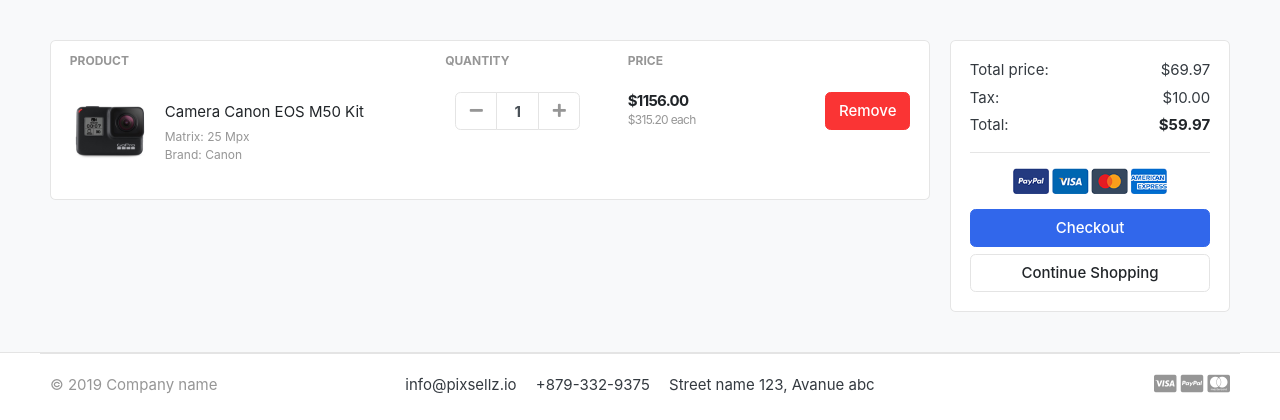
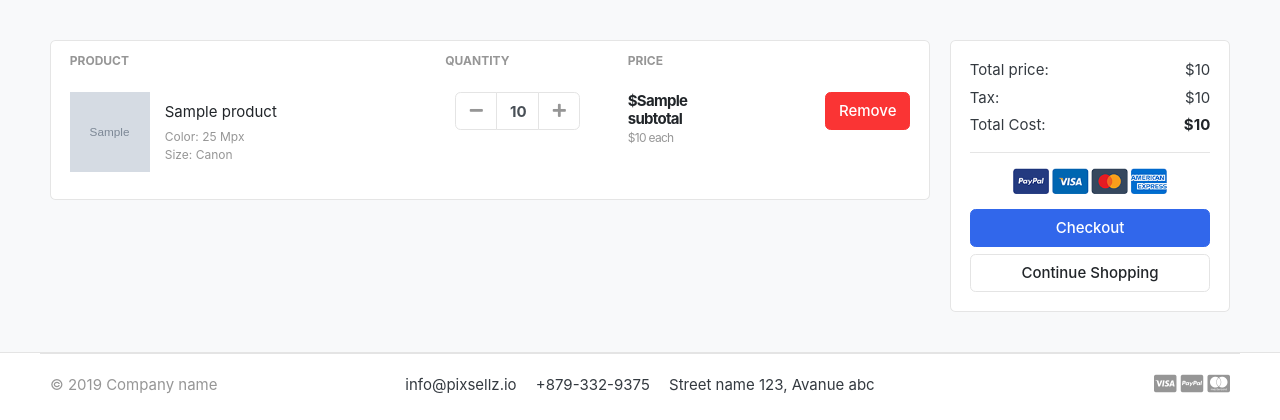
Before and after one commit to asseelo2000/GreatCart-django, a Django app: template templates/store/cart.htm in a window 1280 px wide. Shown: the part 118-538 px from the top of the page. Run offline with Django 3.2, Linux system fonts and the light colour scheme; the template is opened without the code that fills it: most values are stand-ins (such as "Sample title", 1, 10 or a date in 2020); grey boxes marked "Sample" are stand-in pictures; some libraries are stand-ins or nearby versions; some web fonts are replaced.

Commit message:
setup cart functionalities including add item to cart, calc total, calc subtotal, calc tax, calc grandtotal, quantity, and increasing item quantity with price from the interface.

```diff
--- a/cart/models.py
+++ b/cart/models.py
@@ -16,5 +16,9 @@
     quantity = models.IntegerField()
     is_active = models.BooleanField(default=1)
 
+    def subtotal(self):
+        """Calculate the subtotal for the cart item."""
+        return self.product.price * self.quantity
+
     def __str__(self):
         return self.product
--- a/cart/urls.py
+++ b/cart/urls.py
@@ -3,4 +3,5 @@
 
 urlpatterns = [
     path('',views.cart, name= 'cart'),
+    path('add/<int:product_id>/', views.add_to_cart, name='add_to_cart'),  # Add item to cart
 ]
--- a/templates/store/cart.htm
+++ b/templates/store/cart.htm
@@ -23,13 +23,15 @@
     </tr>
     </thead>
     <tbody>
+
+    {% for item in cart_items %}
     <tr>
         <td>
             <figure class="itemside align-items-center">
-                <div class="aside"><img src="{% static './images/items/11.jpg' %}" class="img-sm"></div>
+                <div class="aside"><img src="{{ item.product.image.url }}" class="img-sm"></div>
                 <figcaption class="info">
-                    <a href="#" class="title text-dark">Camera Canon EOS M50 Kit</a>
-                    <p class="text-muted small">Matrix: 25 Mpx <br> Brand: Canon</p>
+                    <a href="#" class="title text-dark">{{ item.product.product_name }}</a>
+                    <p class="text-muted small">Color: 25 Mpx <br> Size: Canon</p>
                 </figcaption>
             </figure>
         </td>
@@ -38,25 +40,26 @@
                         <div class="col">
                             <div class="input-group input-spinner">
                                 <div class="input-group-prepend">
-                                <button class="btn btn-light" type="button" id="button-plus"> <i class="fa fa-minus"></i> </button>
+                                <a href="{% url 'add_to_cart' item.product.id %}" class="btn btn-light" type="button" id="button-plus"> <i class="fa fa-minus"></i> </a>
                                 </div>
-                                <input type="text" class="form-control"  value="1">
+                                <input type="text" class="form-control"  value="{{ item.quantity}}">
                                 <div class="input-group-append">
-                                <button class="btn btn-light" type="button" id="button-minus"> <i class="fa fa-plus"></i> </button>
+                                <a href="{% url 'add_to_cart' item.product.id %}" class="btn btn-light" type="button" id="button-minus"> <i class="fa fa-plus"></i> </a>
                                 </div>
                             </div> <!-- input-group.// -->
                         </div> <!-- col.// -->
         </td>
         <td>
             <div class="price-wrap">
-                <var class="price">$1156.00</var>
-                <small class="text-muted"> $315.20 each </small>
+                <var class="price">${{ item.subtotal}}</var>
+                <small class="text-muted"> ${{ item.product.price }} each </small>
             </div> <!-- price-wrap .// -->
         </td>
         <td class="text-right">
         <a href="" class="btn btn-danger"> Remove</a>
         </td>
     </tr>
+    {% endfor %}
     </tbody>
     </table>
     </div> <!-- card.// -->
@@ -68,15 +71,15 @@
             <div class="card-body">
                 <dl class="dlist-align">
                   <dt>Total price:</dt>
-                  <dd class="text-right">$69.97</dd>
+                  <dd class="text-right">${{total}}</dd>
                 </dl>
                 <dl class="dlist-align">
                   <dt>Tax:</dt>
-                  <dd class="text-right"> $10.00</dd>
+                  <dd class="text-right"> ${{tax}}</dd>
                 </dl>
                 <dl class="dlist-align">
-                  <dt>Total:</dt>
-                  <dd class="text-right text-dark b"><strong>$59.97</strong></dd>
+                  <dt>Total Cost:</dt>
+                  <dd class="text-right text-dark b"><strong>${{ grand_total }}</strong></dd>
                 </dl>
                 <hr>
                 <p class="text-center mb-3">
--- a/templates/store/product-details.htm
+++ b/templates/store/product-details.htm
@@ -72,7 +72,7 @@
 				{% if single_product.stock_quantity <= 0 %}
 				 <h5 style="color:red">Out of stock</h5>
 					{% else %}
-					<a href="./product-detail.htm" class="btn  btn-primary"> <span class="text">Add to
+					<a href="{% url 'add_to_cart' single_product.id %}" class="btn  btn-primary"> <span class="text">Add to
 							cart</span> <i class="fas fa-shopping-cart"></i> </a>
 					{%endif%}
 			</article> <!-- product-info-aside .// -->
```
Also changed, not shown: cart/views.py (+60 -2 lines).
